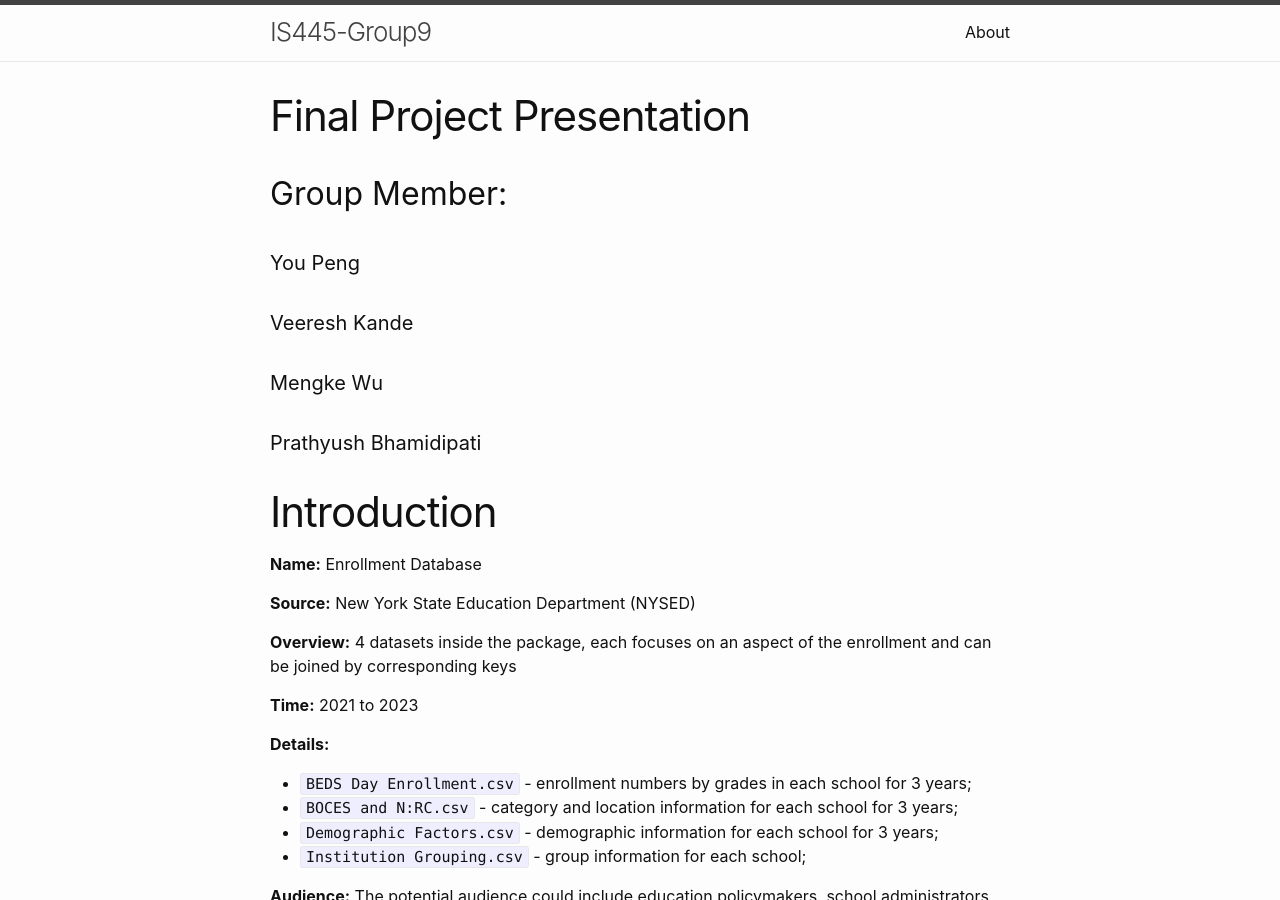
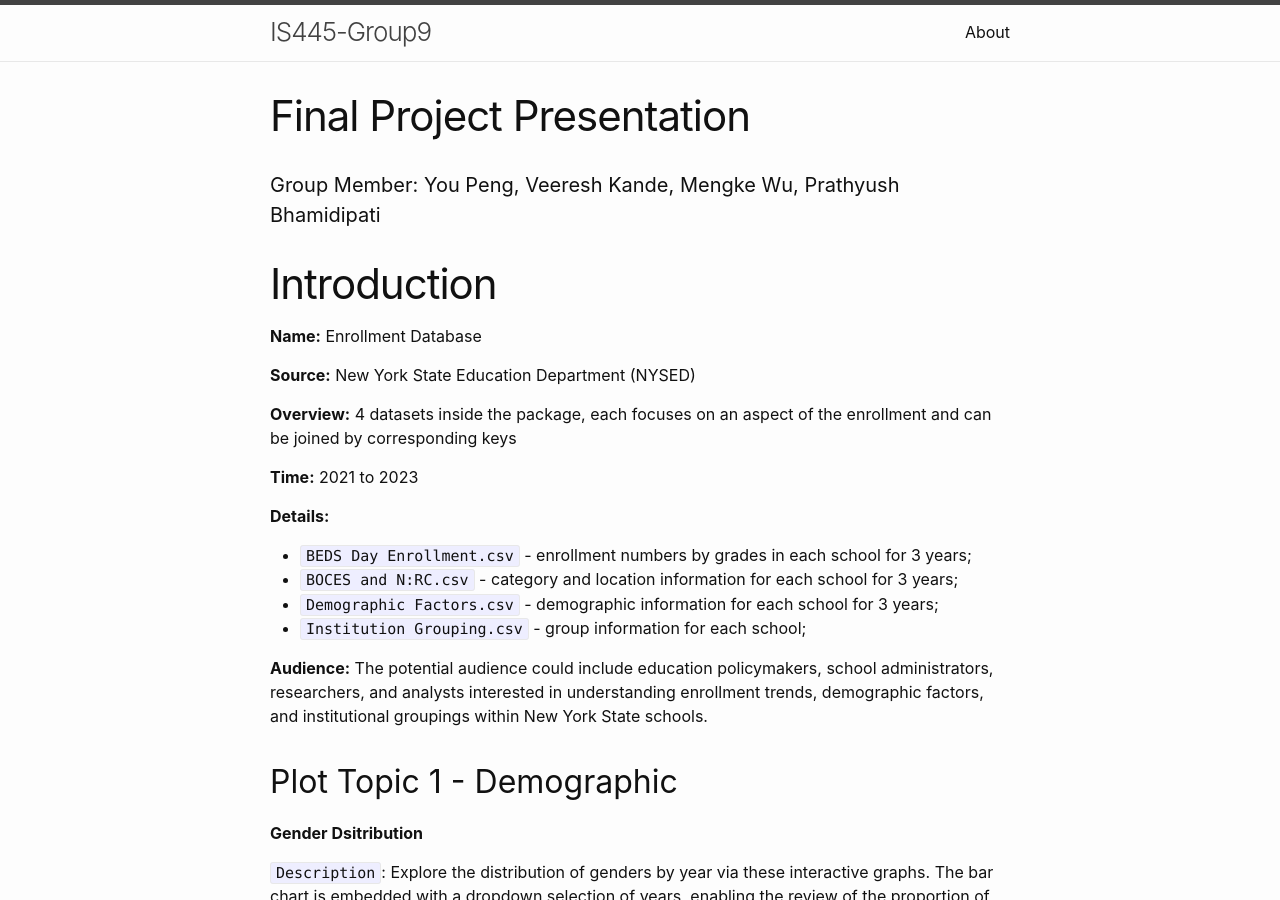
Before and after one commit to veeresh09/is445final, a Jekyll site: the page built from index.md, in a window 1280 px wide and 900 px high. Built offline with Jekyll 4.4.1, drawn with Linux system fonts in a browser that asks for light colours.

```diff
--- a/index.md
+++ b/index.md
@@ -2,11 +2,7 @@
 layout: post
 title:  "Final Project Presentation"
 ---
-## Group Member:
-#### You Peng
-#### Veeresh Kande
-#### Mengke Wu
-#### Prathyush Bhamidipati
+#### Group Member: You Peng, Veeresh Kande, Mengke Wu, Prathyush Bhamidipati
 
 # Introduction
 
```
